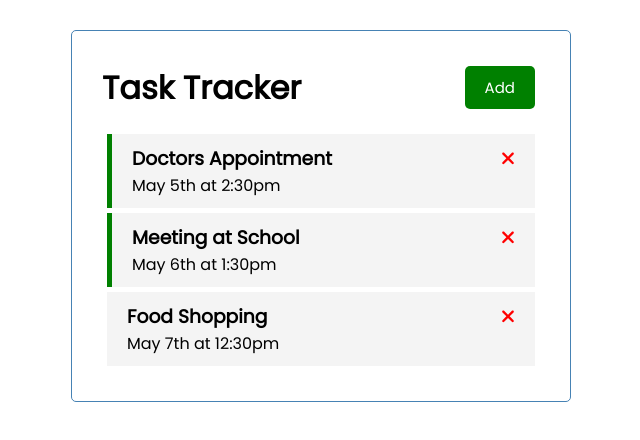
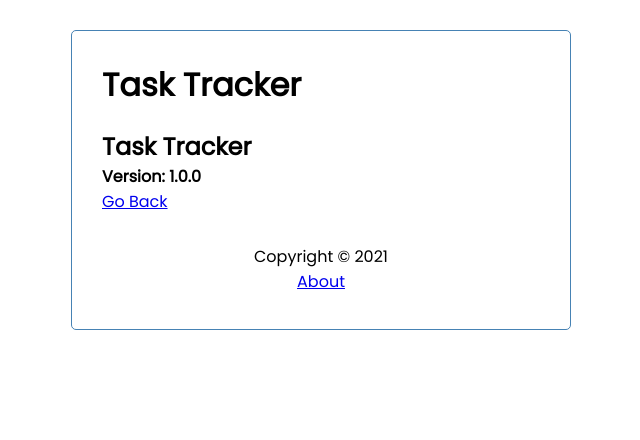
Before and after one commit to PolancichBen/Learning-Angular, an Angular app: page /about in a window 1280 px wide. Shown: the top 440 px of the page, without its empty margins (319-959 px from the left). Built offline with nearby package versions, Linux system fonts and the light colour scheme; data requests are answered from the project's data file.

Commit message:
Added Footer, Routing, and hide add button on about page

```diff
--- a/src/app/app.component.html
+++ b/src/app/app.component.html
@@ -1,4 +1,5 @@
 <div class="container">
   <app-header></app-header>
-  <app-tasks></app-tasks>
+  <router-outlet></router-outlet>
+  <app-footer></app-footer>
 </div>
--- a/src/app/app.module.ts
+++ b/src/app/app.module.ts
@@ -3,6 +3,7 @@
 import { FontAwesomeModule } from '@fortawesome/angular-fontawesome';
 import { HttpClientModule } from '@angular/common/http';
 import { FormsModule } from '@angular/forms';
+import { RouterModule, Routes } from '@angular/router';
 
 import { AppComponent } from './app.component';
 import { HeaderComponent } from './components/header/header.component';
@@ -10,7 +11,19 @@
 import { TasksComponent } from './components/tasks/tasks.component';
 import { TaskItemComponent } from './components/task-item/task-item.component';
 import { AddTaskComponent } from './components/add-task/add-task.component';
+import { AboutComponent } from './components/about/about.component';
+import { FooterComponent } from './components/footer/footer.component';
 
+const appRoutes: Routes = [
+  {
+    path: '',
+    component: TasksComponent,
+  },
+  {
+    path: 'about',
+    component: AboutComponent,
+  },
+];
 @NgModule({
   declarations: [
     AppComponent,
@@ -18,15 +31,18 @@
     ButtonComponent,
     TasksComponent,
     TaskItemComponent,
-    AddTaskComponent
+    AddTaskComponent,
+    AboutComponent,
+    FooterComponent,
   ],
   imports: [
     BrowserModule,
     FontAwesomeModule,
     HttpClientModule,
-    FormsModule
+    FormsModule,
+    RouterModule.forRoot(appRoutes),
   ],
   providers: [],
-  bootstrap: [AppComponent]
+  bootstrap: [AppComponent],
 })
-export class AppModule { }
+export class AppModule {}
--- /dev/null
+++ b/src/app/components/about/about.component.html
@@ -0,0 +1,5 @@
+<div>
+    <h2>Task Tracker</h2>
+    <h4>Version: 1.0.0</h4>
+    <a routerLink="/">Go Back</a>
+</div>
--- /dev/null
+++ b/src/app/components/about/about.component.ts
@@ -0,0 +1,15 @@
+import { Component, OnInit } from '@angular/core';
+
+@Component({
+  selector: 'app-about',
+  templateUrl: './about.component.html',
+  styleUrls: ['./about.component.css']
+})
+export class AboutComponent implements OnInit {
+
+  constructor() { }
+
+  ngOnInit(): void {
+  }
+
+}
--- /dev/null
+++ b/src/app/components/footer/footer.component.css
@@ -0,0 +1,4 @@
+footer {
+    margin-top: 30px;
+    text-align: center;
+}
--- /dev/null
+++ b/src/app/components/footer/footer.component.html
@@ -0,0 +1,4 @@
+<footer>
+    <p>Copyright &copy; 2021</p>
+    <a routerLink="/about">About</a>
+</footer>
--- /dev/null
+++ b/src/app/components/footer/footer.component.ts
@@ -0,0 +1,15 @@
+import { Component, OnInit } from '@angular/core';
+
+@Component({
+  selector: 'app-footer',
+  templateUrl: './footer.component.html',
+  styleUrls: ['./footer.component.css']
+})
+export class FooterComponent implements OnInit {
+
+  constructor() { }
+
+  ngOnInit(): void {
+  }
+
+}
--- a/src/app/components/header/header.component.html
+++ b/src/app/components/header/header.component.html
@@ -1,6 +1,7 @@
 <header>
   <h1>{{ title }}</h1>
   <app-button
+    *ngIf="hasRoute('/')"
     color="{{showAddTask ? 'red' : 'green'}}"
     text="{{showAddTask ? 'Close' : 'Add'}}"
     (btnClick)="toggleAddTask()"
--- a/src/app/components/header/header.component.ts
+++ b/src/app/components/header/header.component.ts
@@ -1,5 +1,6 @@
 import { Component, OnInit } from '@angular/core';
 import { Subscription } from 'rxjs';
+import { Router } from '@angular/router';
 
 import { UiService } from '../../services/ui.service';
 
@@ -14,7 +15,7 @@
   subscription: Subscription;
 
 
-  constructor(private uiService: UiService) {
+  constructor(private uiService: UiService, private router: Router) {
     this.subscription = this.uiService.onToggle().subscribe((bool) => this.showAddTask = bool);
 
    } // runs whenever an object is initalized
@@ -26,4 +27,8 @@
     this.uiService.toggleAddTask();
   }
 
+  hasRoute(route: string): boolean {
+    return this.router.url === route;
+  }
+
 }
```
Also changed, not shown: src/app/components/about/about.component.css (added), 2 other files (tests, documents, lock files or other folders).
